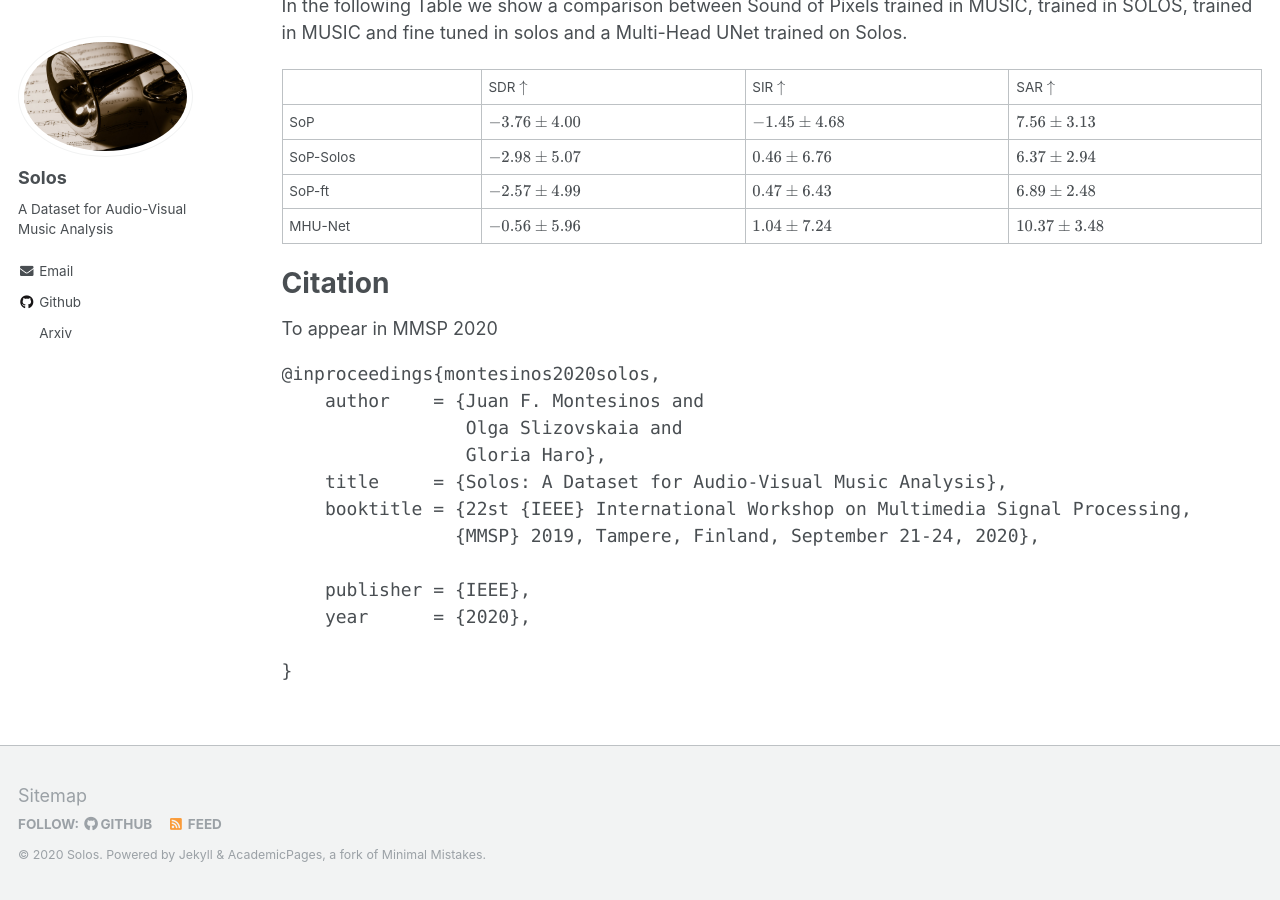
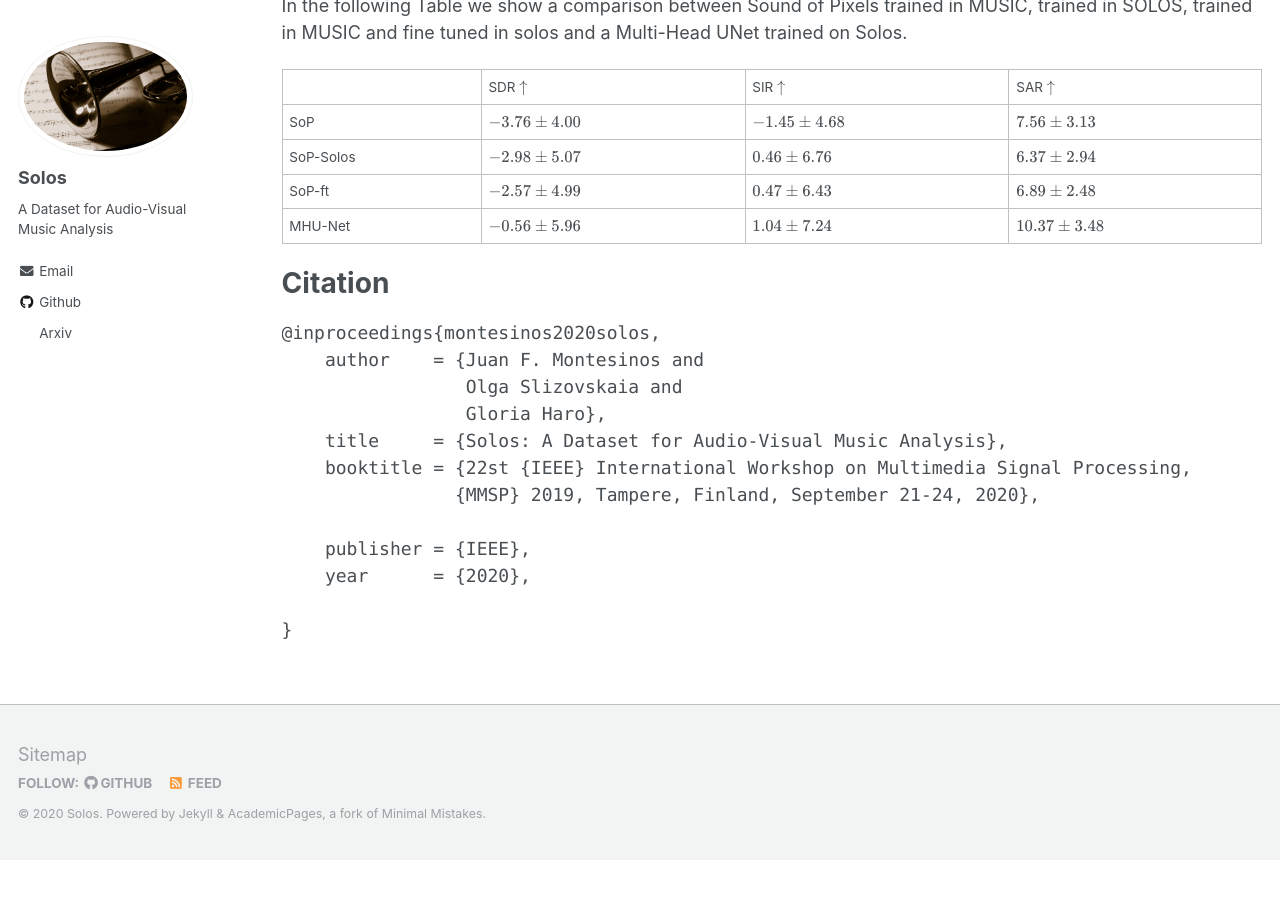
Before and after one commit to JuanFMontesinos/Solos, a Jekyll site: the page built from _pages/about.html, in a window 1280 px wide and 900 px high, scrolled down 2877 px. Built offline with Jekyll 4.4.1, drawn with Linux system fonts in a browser that asks for light colours; formulas are drawn with MathJax 3; after the commit the page ends 3736 px from its top, so only the background shows below that.

Commit message:
Update about.html

```diff
--- a/_pages/about.html
+++ b/_pages/about.html
@@ -168,7 +168,6 @@ This is intended in order to be able to use URMP as test set.
 </table>
 <p> </p>
 <h1>Citation</h1>
-To appear in MMSP 2020
 <pre>
 @inproceedings{montesinos2020solos,
     author    = {Juan F. Montesinos and
```
